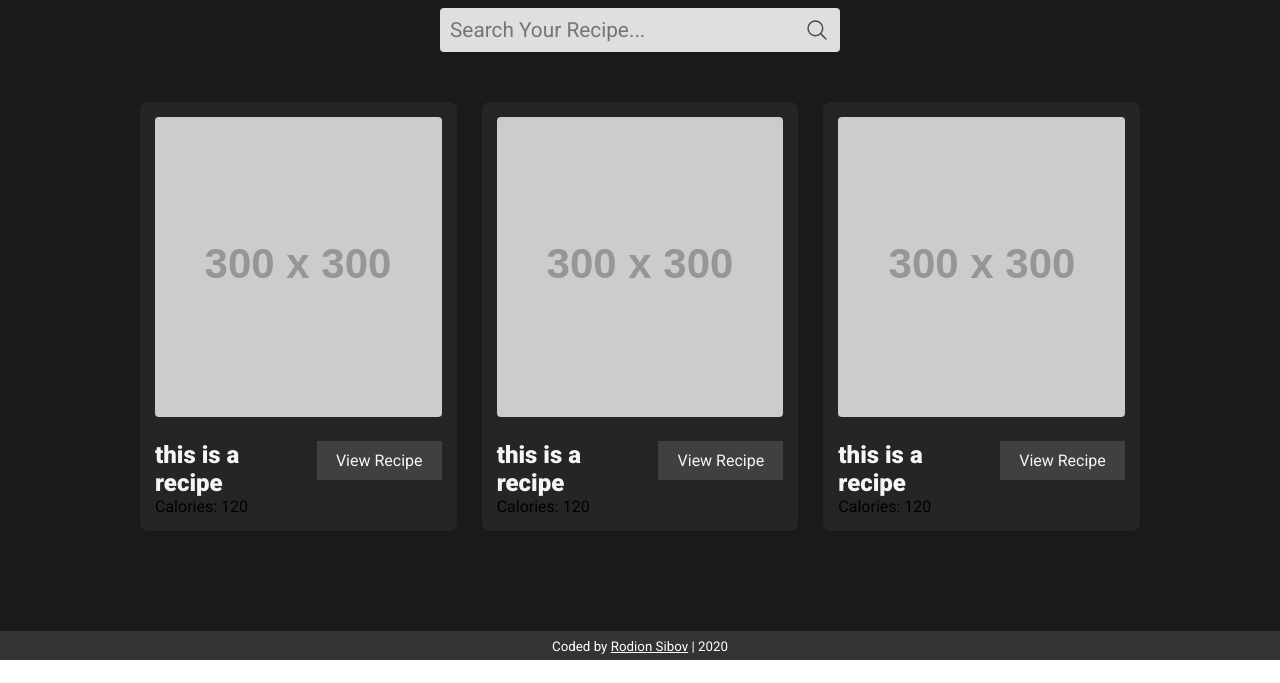
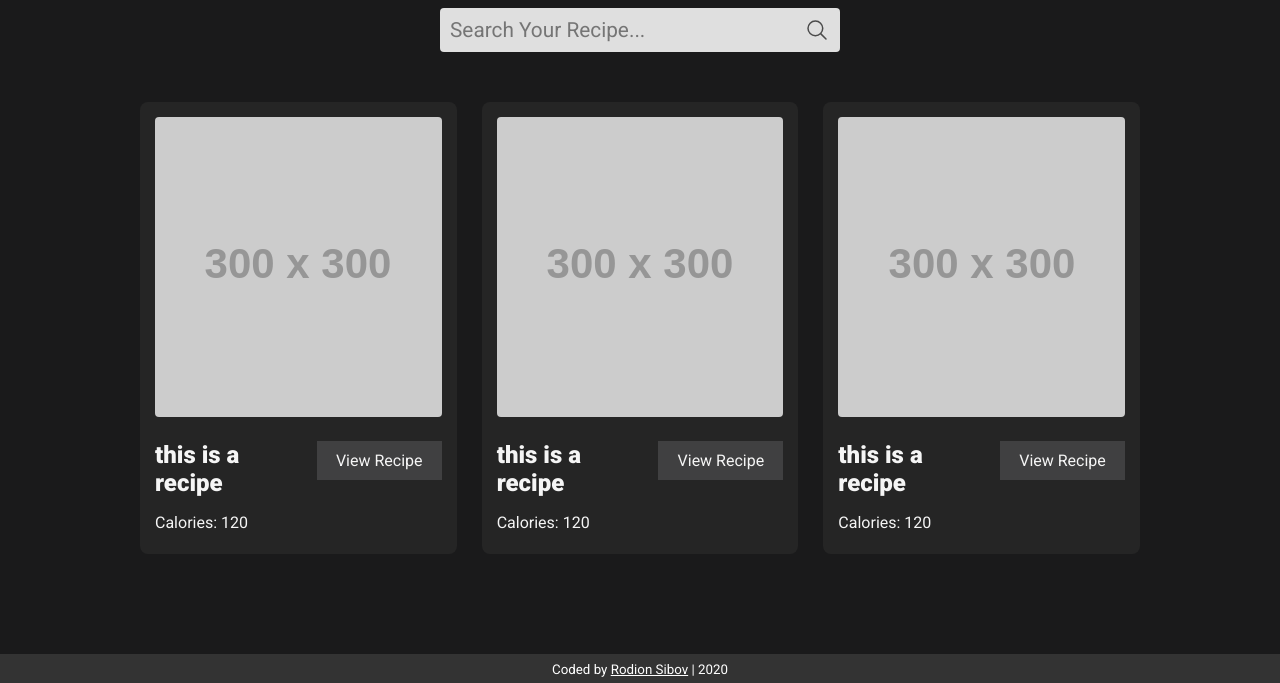
Before and after one commit to rodionsibov/projects, a plain HTML site: page food-recipe-app.html in a window 1280 px wide. Shown: the part 179-862 px from the top of the page. Before the commit the page ends 839 px from the top, so only its background shows below. Drawn offline with nearby package versions, Linux system fonts and the light colour scheme; placeholder pictures from the web are drawn by us.

Commit message:
design UI: style .item-data

```diff
--- a/food-recipe-app.html
+++ b/food-recipe-app.html
@@ -122,6 +122,13 @@
 	  align-self: flex-start;
       }
 
+      .item-data {
+	  color: whitesmoke;
+	  display: block;
+	  margin-top: 10px;
+	  line-height: 2rem;
+      }
+
 
     </style>
   </head>
```
